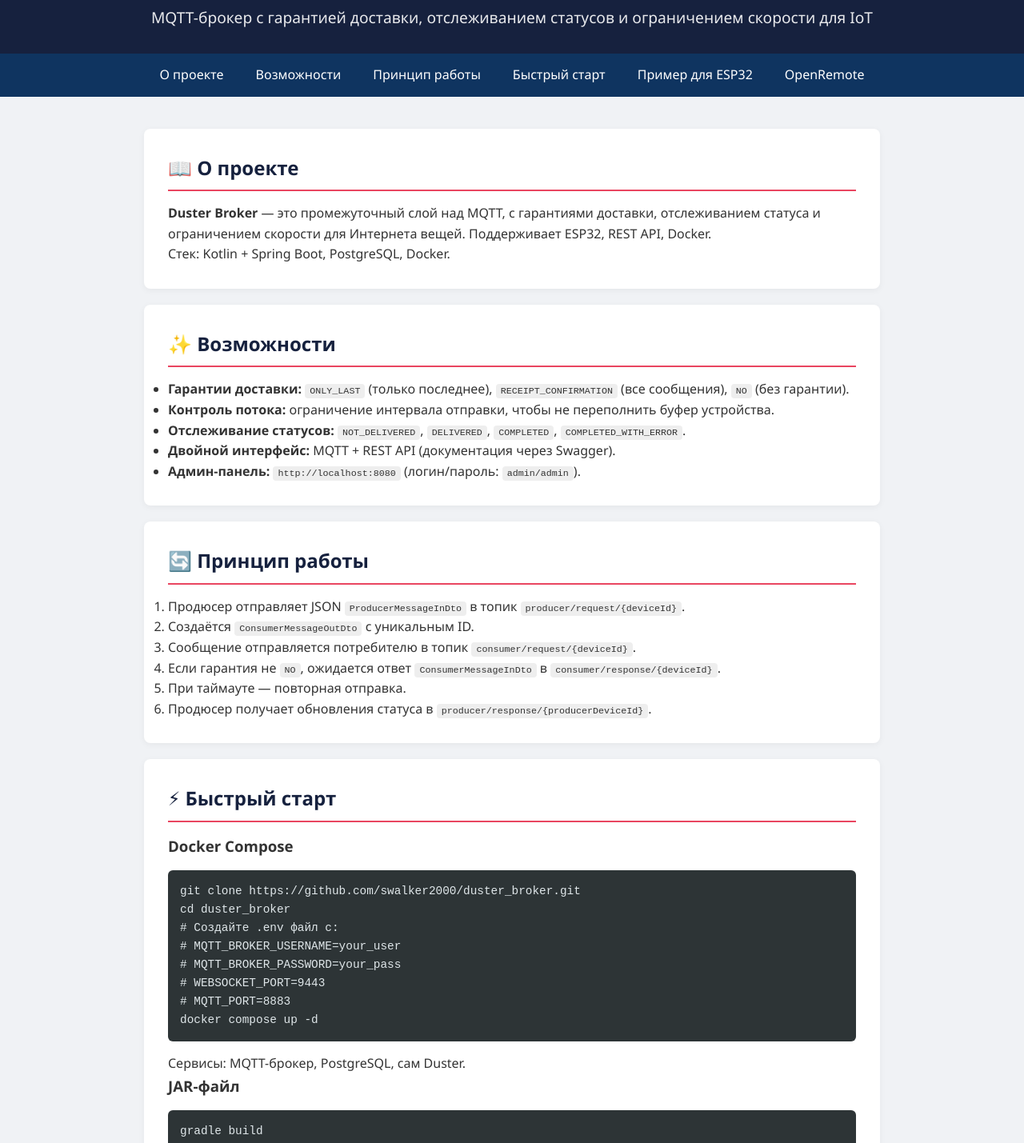
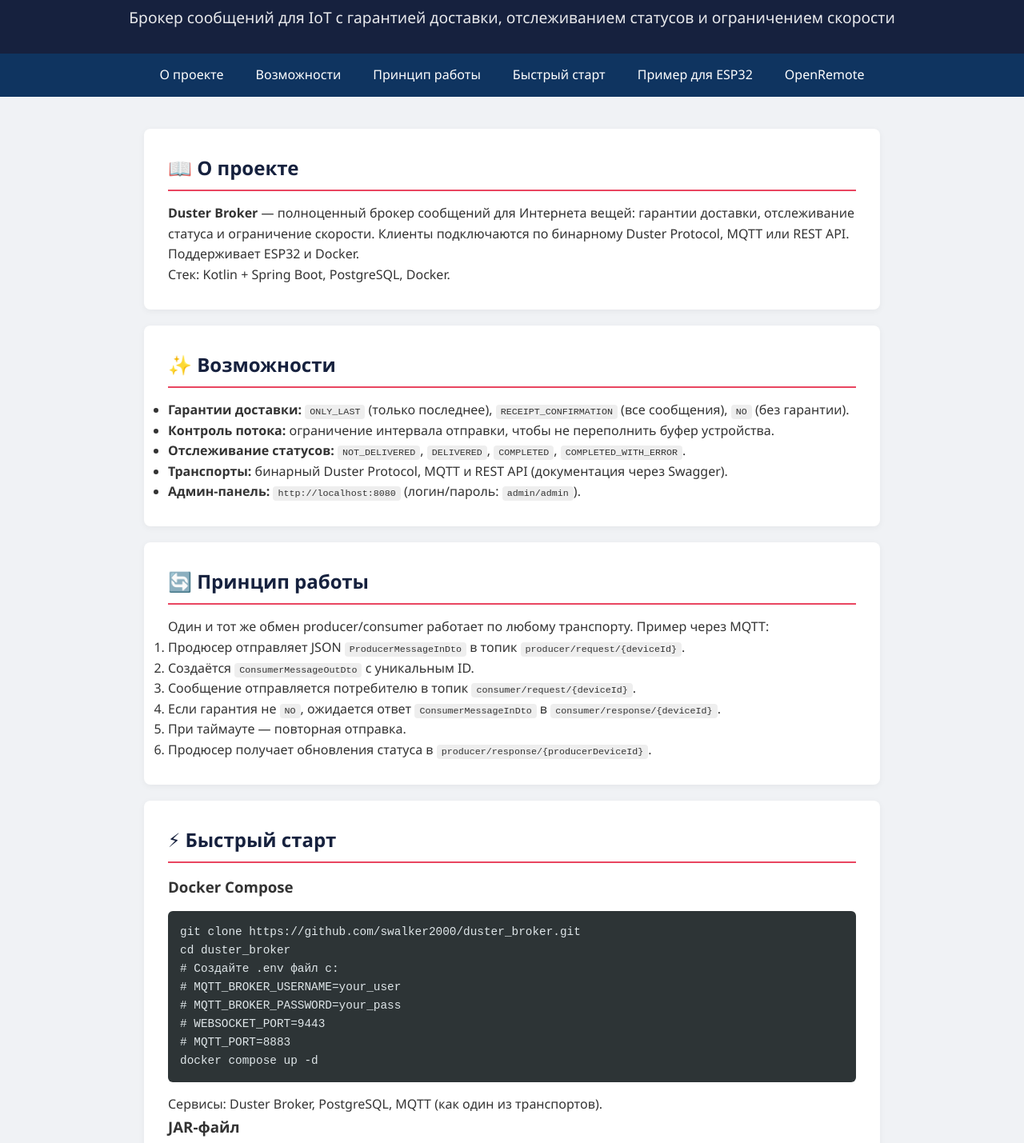
Before and after one commit to swalker2000/duster_broker, a plain HTML site: page docs/ru/index.html in a window 1280 px wide. Shown: the part 143-1572 px from the top of the page at 80% size. Drawn offline with Linux system fonts and the light colour scheme.

Commit message:
Поменял описание проекта в docs

```diff
--- a/docs/ru/index.html
+++ b/docs/ru/index.html
@@ -3,7 +3,7 @@
 <head>
     <meta charset="UTF-8">
     <meta name="viewport" content="width=device-width, initial-scale=1.0">
-    <title>Duster Broker — MQTT брокер с гарантией доставки</title>
+    <title>Duster Broker — IoT-брокер с гарантией доставки</title>
     <link rel="stylesheet" href="../css/style.css">
 </head>
 <body>
@@ -13,7 +13,7 @@
 </div>
 <header>
     <h1>🚀 Duster Broker</h1>
-    <p>MQTT-брокер с гарантией доставки, отслеживанием статусов и ограничением скорости для IoT</p>
+    <p>Брокер сообщений для IoT с гарантией доставки, отслеживанием статусов и ограничением скорости</p>
 </header>
 <nav>
     <a href="#about">О проекте</a>
@@ -26,7 +26,7 @@
 <div class="container">
     <section id="about">
         <h2>📖 О проекте</h2>
-        <p><strong>Duster Broker</strong> — это промежуточный слой над MQTT, с гарантиями доставки, отслеживанием статуса и ограничением скорости для Интернета вещей. Поддерживает ESP32, REST API, Docker.</p>
+        <p><strong>Duster Broker</strong> — полноценный брокер сообщений для Интернета вещей: гарантии доставки, отслеживание статуса и ограничение скорости. Клиенты подключаются по бинарному Duster Protocol, MQTT или REST API. Поддерживает ESP32 и Docker.</p>
         <p>Стек: Kotlin + Spring Boot, PostgreSQL, Docker.</p>
     </section>
     <section id="features">
@@ -35,12 +35,13 @@
             <li><strong>Гарантии доставки:</strong> <code>ONLY_LAST</code> (только последнее), <code>RECEIPT_CONFIRMATION</code> (все сообщения), <code>NO</code> (без гарантии).</li>
             <li><strong>Контроль потока:</strong> ограничение интервала отправки, чтобы не переполнить буфер устройства.</li>
             <li><strong>Отслеживание статусов:</strong> <code>NOT_DELIVERED</code>, <code>DELIVERED</code>, <code>COMPLETED</code>, <code>COMPLETED_WITH_ERROR</code>.</li>
-            <li><strong>Двойной интерфейс:</strong> MQTT + REST API (документация через Swagger).</li>
+            <li><strong>Транспорты:</strong> бинарный Duster Protocol, MQTT и REST API (документация через Swagger).</li>
             <li><strong>Админ-панель:</strong> <code>http://localhost:8080</code> (логин/пароль: <code>admin/admin</code>).</li>
         </ul>
     </section>
     <section id="workflow">
         <h2>🔄 Принцип работы</h2>
+        <p>Один и тот же обмен producer/consumer работает по любому транспорту. Пример через MQTT:</p>
         <ol>
             <li>Продюсер отправляет JSON <code>ProducerMessageInDto</code> в топик <code>producer/request/{deviceId}</code>.</li>
             <li>Создаётся <code>ConsumerMessageOutDto</code> с уникальным ID.</li>
@@ -62,7 +63,7 @@ cd duster_broker
 # WEBSOCKET_PORT=9443
 # MQTT_PORT=8883
 docker compose up -d</pre>
-        <p>Сервисы: MQTT-брокер, PostgreSQL, сам Duster.</p>
+        <p>Сервисы: Duster Broker, PostgreSQL, MQTT (как один из транспортов).</p>
         <h3>JAR-файл</h3>
         <pre>
 gradle build
```
Also changed, not shown: docs/en/index.html (+5 -4 lines), docs/index.html (+2 -2 lines).
